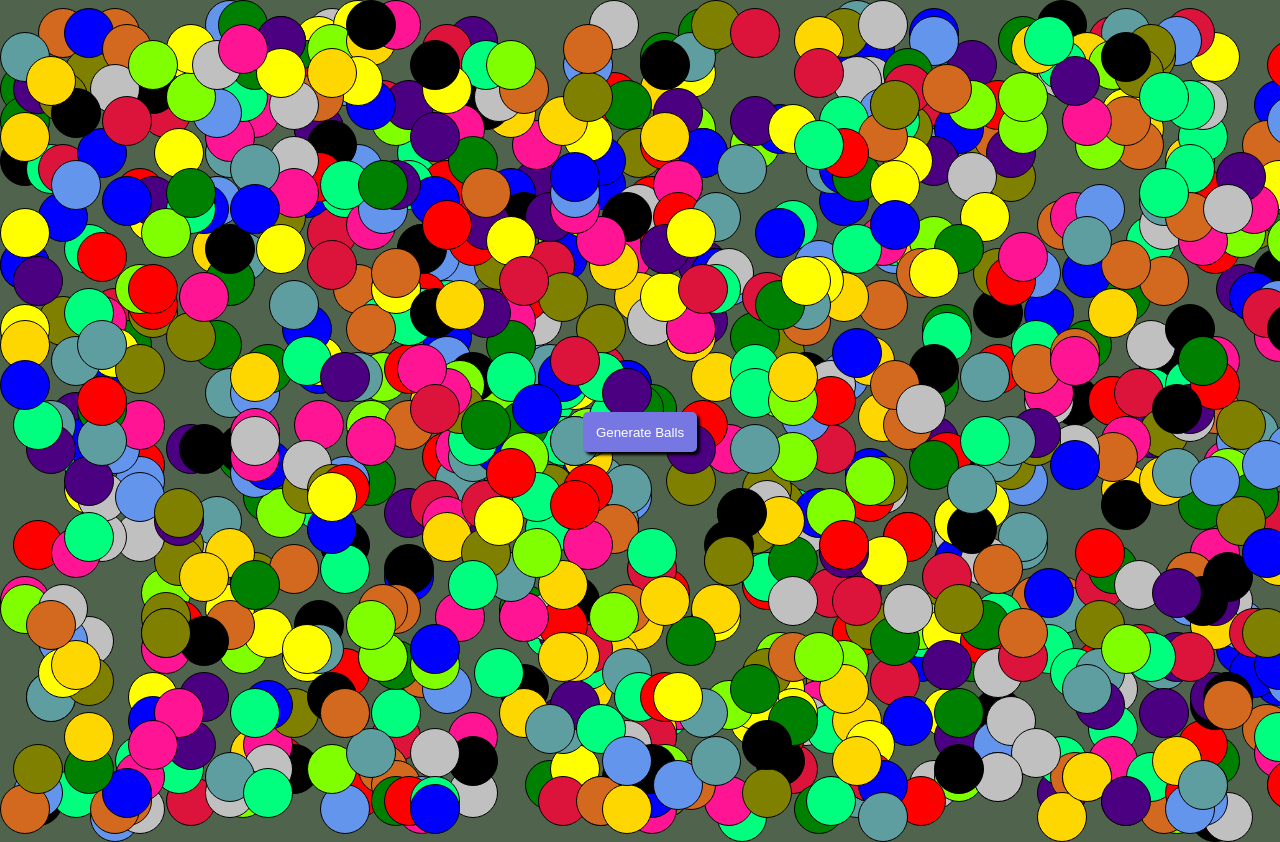
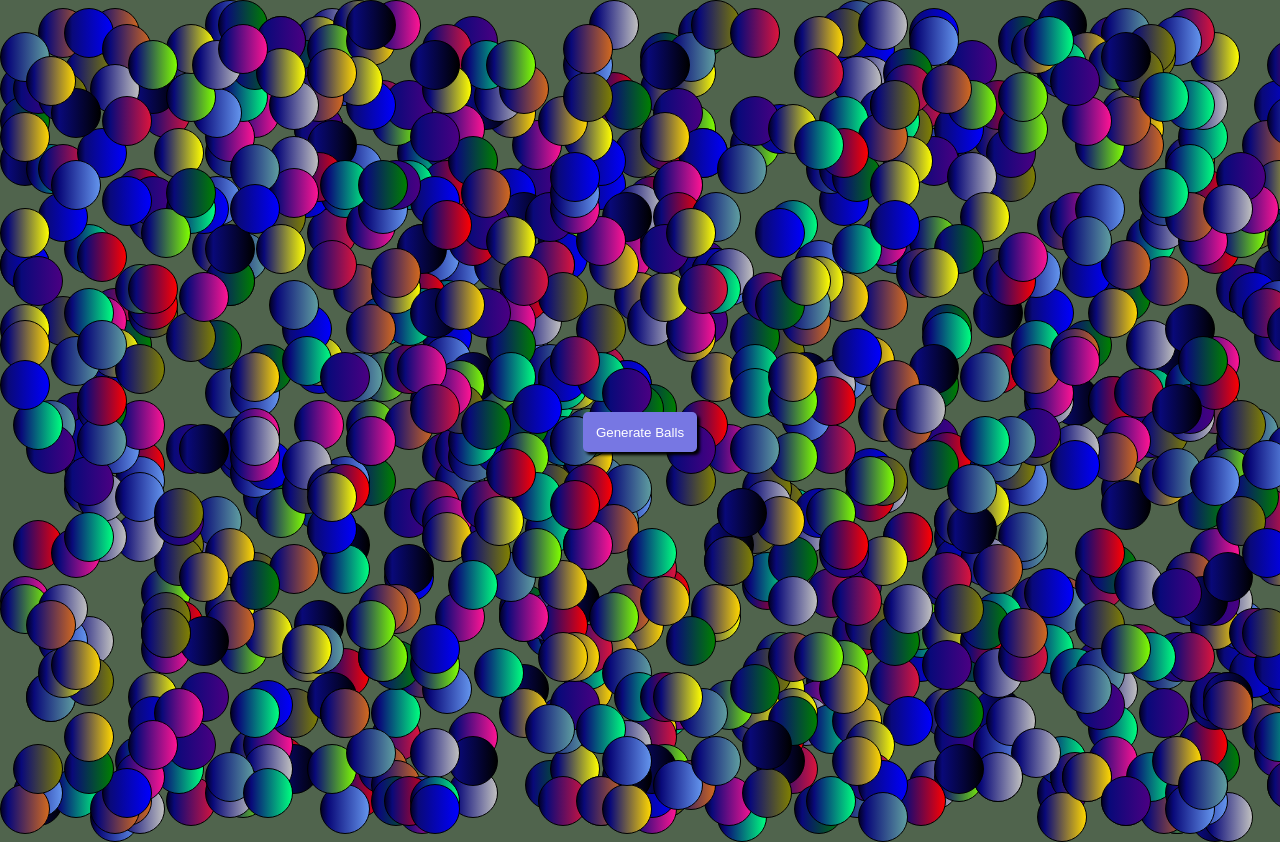
Before and after one commit to LysenkoDenys/random-balls-js, a plain HTML site: page index.html in a window 1280 px wide. Both pictures are taken after a click on the button "Generate Balls". Shown: the top 842 px of the page. Drawn offline with Linux system fonts and the light colour scheme.

Commit message:
add gradient effect

```diff
--- a/index.css
+++ b/index.css
@@ -49,6 +49,12 @@ body {
   border: solid 0.1px black;
   cursor: pointer;
   transition: transform 0.3s ease-in-out; /* CSS transition for scaling */
+  /* background: linear-gradient(
+    90deg,
+    rgba(2, 0, 36, 1) 0%,
+    rgba(9, 9, 121, 1) 25%,
+    yellow 100%
+  ); */
 }
 
 .ball:hover {
--- a/script.js
+++ b/script.js
@@ -7,11 +7,6 @@
 // console.log(Math.pow(4, 5)); //1024
 // console.log(Math.random()); //0.24059282675210358
 // console.log(Math.floor(Math.random() * 10) + 1); //5  from 1 to 10
-
-// PLAN:
-// 1. create 100 circles with R=100px;
-//* 2. create 16 different colors to colored them;
-// 3. create 100 different places on the screen to place them;
 
 const wrapper = document.querySelector('.wrapper');
 
@@ -55,7 +50,12 @@ function circleGenerator() {
     const randomTop = Math.floor(Math.random() * 100); // from 0 to 99
     const randomLeft = Math.floor(Math.random() * 100); // from 0 to 99
 
-    ball.style.cssText = `background-color:${colors2paint[randomColor]}; top: ${randomTop}%; left: ${randomLeft}%`;
+    ball.style.cssText = `background-color:${colors2paint[randomColor]}; top: ${randomTop}%; left: ${randomLeft}%; background: linear-gradient(
+      90deg,
+      rgba(2, 0, 36, 1) 0%,
+      rgba(9, 9, 121, 1) 15%,
+      ${colors2paint[randomColor]} 100%
+    );`;
     wrapper.append(ball);
   }
 }
```
